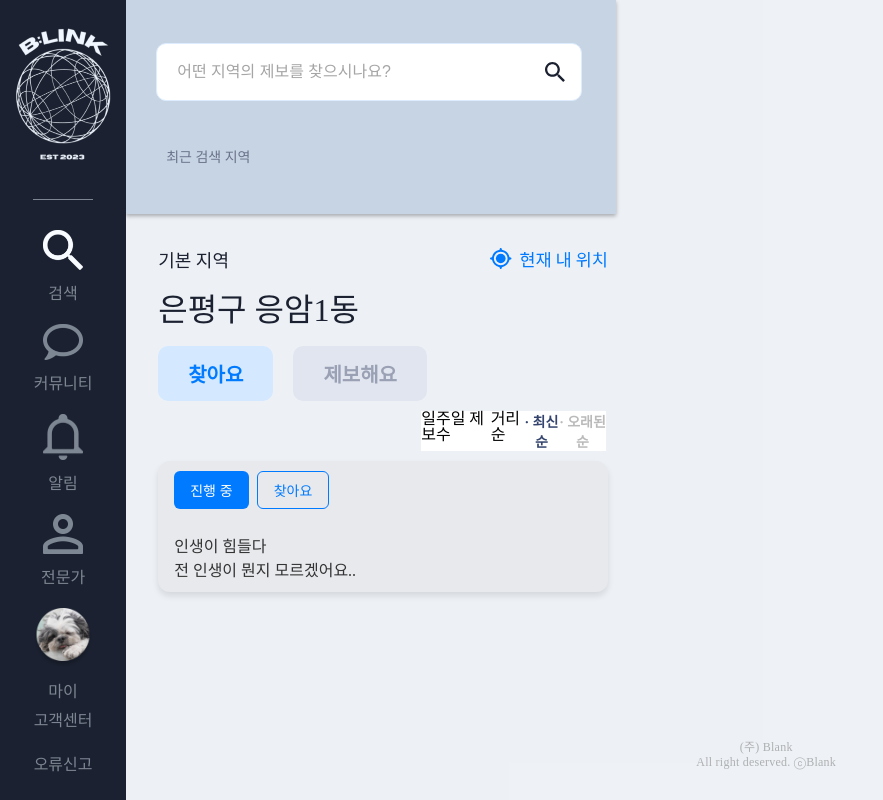
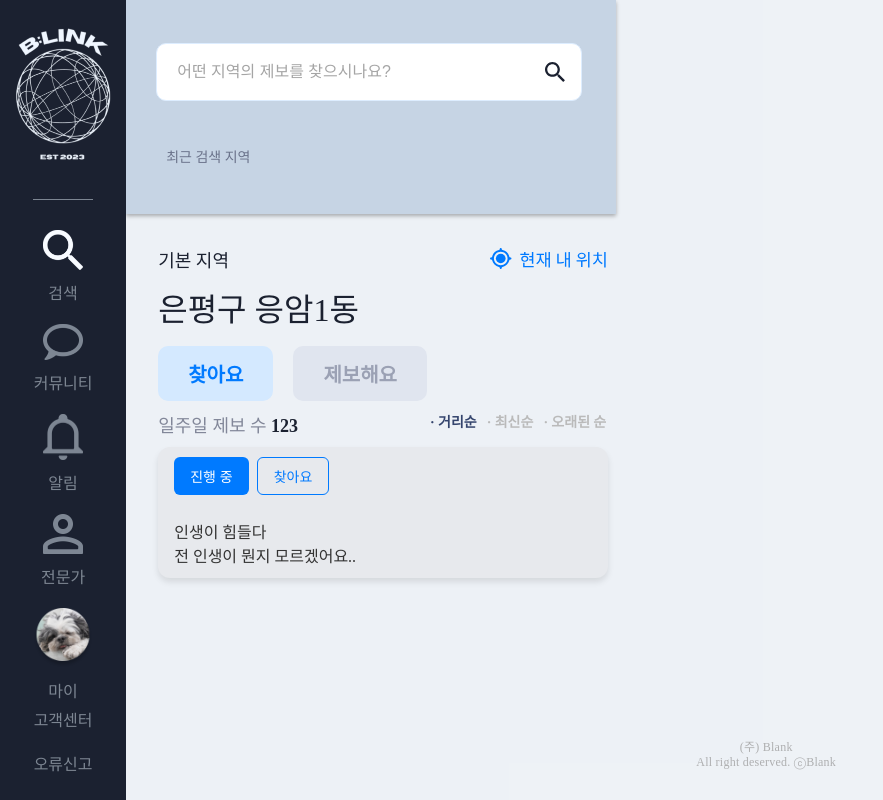
Before and after one commit to coldweek3/Blink_FE, a React (Create React App) app: page / in a window 1280 px wide. Shown: the top 800 px of the page, without its empty margins (0-883 px from the left). Built offline with nearby package versions, Linux system fonts and the light colour scheme.

Commit message:
[Design] 일주일 제보 수, 분류 옵션 텍스트 디자인을 구현한다.

```diff
--- a/src/components/mainpage/SortOption/SortOption.tsx
+++ b/src/components/mainpage/SortOption/SortOption.tsx
@@ -2,15 +2,25 @@ import React, { useState } from "react";
 import * as S from "./style";
 
 function SortOption() {
-  const [selectedOption, setSelectedOption] = useState("recent");
+  const [selectedOption, setSelectedOption] = useState("distance");
 
   const handleButtonClick = (option: string) => {
     setSelectedOption(option);
   };
   return (
     <S.OptionContainer>
-      <p>일주일 제보수</p>
-      <p>거리순</p>
+      <div>
+        <S.ReportPerWeekText>
+          일주일 제보 수 <S.ReportCount>123</S.ReportCount>
+        </S.ReportPerWeekText>
+      </div>
+      <div>
+        <S.DistanceOption
+          selected={selectedOption === "distance"}
+          onClick={() => handleButtonClick("distance")}
+        >
+          · 거리순
+        </S.DistanceOption>
         <S.RecentOption
           selected={selectedOption === "recent"}
           onClick={() => handleButtonClick("recent")}
@@ -23,6 +33,7 @@ function SortOption() {
         >
           · 오래된 순
         </S.OldOption>
+      </div>
     </S.OptionContainer>
   );
 }
--- a/src/components/mainpage/SortOption/style.ts
+++ b/src/components/mainpage/SortOption/style.ts
@@ -5,12 +5,29 @@ interface OptionProps {
 }
 
 export const OptionContainer = styled.div`
-  width: 185px;
-  background-color: #ffffff;
+  width: 100%;
   display: flex;
   flex-direction: row;
-  justify-content: space-around;
+  justify-content: space-between;
   margin: 10px 0 10px auto;
+`;
+
+export const ReportPerWeekText = styled.p`
+  color: #828799;
+  font-family: "Noto Sans KR";
+  font-size: 18px;
+  font-style: normal;
+  font-weight: 400;
+  line-height: normal;
+`;
+
+export const ReportCount = styled.span`
+  color: #1b2130;
+  font-family: "Noto Sans KR";
+  font-size: 18px;
+  font-style: normal;
+  font-weight: 600;
+  line-height: normal;
 `;
 
 const optionStyle = css`
@@ -21,6 +38,13 @@ const optionStyle = css`
   font-style: normal;
   font-weight: 600;
   line-height: normal;
+  margin-left: 10px;
+`;
+
+export const DistanceOption = styled.span<OptionProps>`
+  ${optionStyle}
+  font-weight: bold;
+  color: ${(props) => (props.selected ? "#34446D" : "#BABABA")};
 `;
 
 export const RecentOption = styled.span<OptionProps>`
```
Lines whose indentation alone changed are shown as unchanged.
